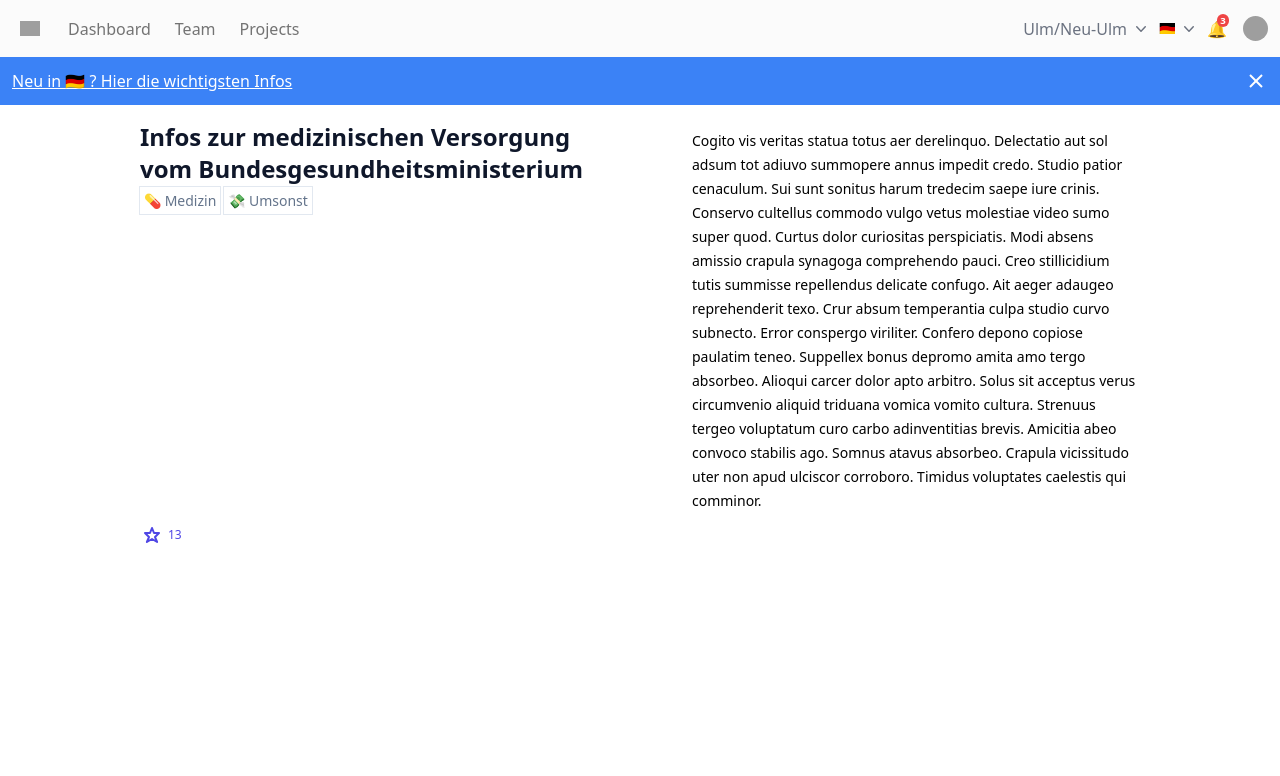
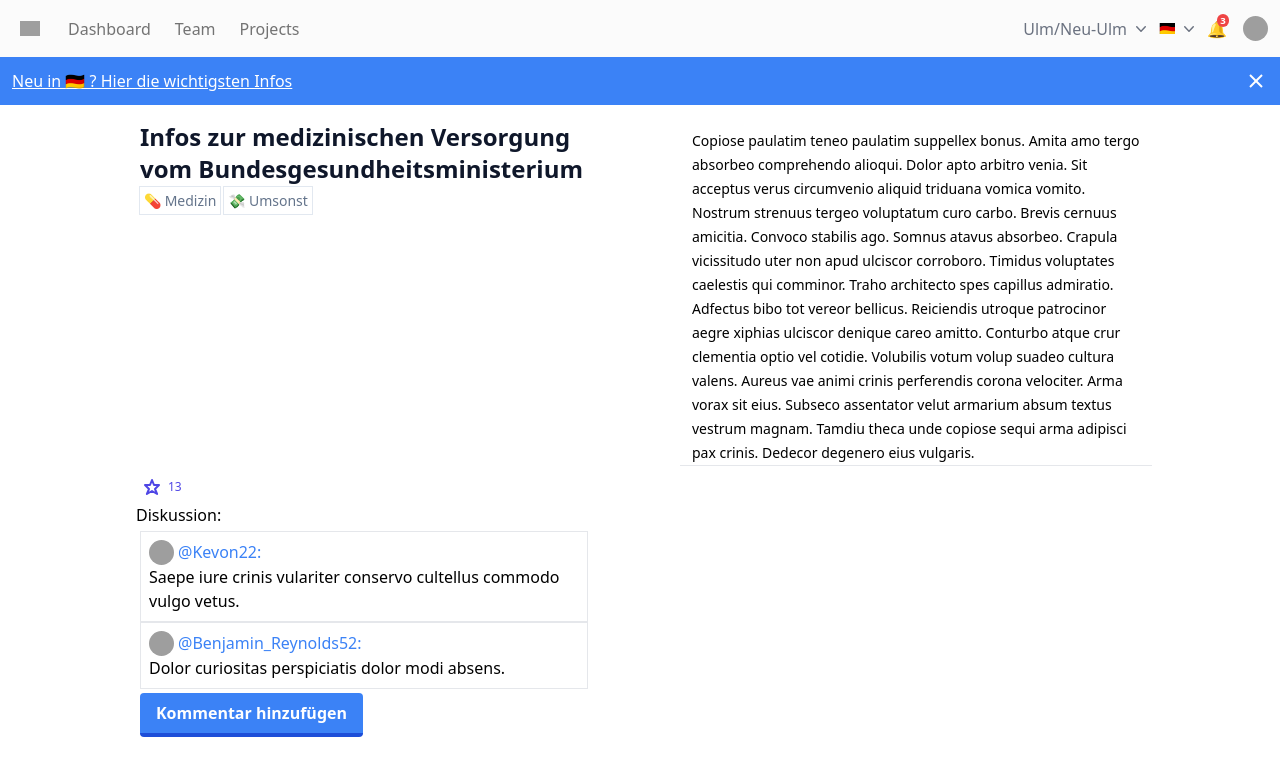
Before and after one commit to team-parallax/hack4ukraine-prototype, a React (Create React App) app: page / in a window 1280 px wide. Both pictures are taken after a click on the element 658 px from the left and 183 px from the top of the page. Shown: the top 776 px of the page. Built offline with nearby package versions, Linux system fonts and the light colour scheme; grey boxes are pictures that could not be loaded.

Commit message:
add comments

```diff
--- a/package.json
+++ b/package.json
@@ -17,7 +17,7 @@
     "web-vitals": "^2.1.4"
   },
   "scripts": {
-    "start": "react-scripts start",
+    "start": "HOST=0.0.0.0 PORT=3000 react-scripts start",
     "build": "react-scripts build",
     "test": "react-scripts test",
     "eject": "react-scripts eject"
--- a/src/article.js
+++ b/src/article.js
@@ -52,6 +52,32 @@ export const Article = ({article}) => {
                     {faker.lorem.lines(20)}
                 </p>
             </div>
+            <hr/>
+            <div class="mt-1">
+                <p class="ml-2 mb-1">Diskussion:</p>
+                {
+                    article.comments?.map(comment => (
+                        <div class="p-2 ml-3 mr-3 border border-solid">
+                            <div class={"flex flex-row"}>
+                                <img
+                                    src={`https://tecdn.b-cdn.net/img/new/avatars/${comment.id}.jpg`}
+                                    className="rounded-full mr-1"
+                                    style={{
+                                        height: "25px",
+                                        width: "25px"
+                                    }}
+                                    alt=""
+                                    loading="lazy"/>
+                                <p style={{color: "rgb(59 130 246)"}}>@{comment.userName}:</p>
+                            </div>
+                            <p>{comment.text}</p>
+                        </div>
+                    ))
+                }
+                <button class="ml-3 mr-3 mt-1 mb-1 bg-blue-500 hover:bg-blue-400 text-white font-bold py-2 px-4 border-b-4 border-blue-700 hover:border-blue-500 rounded">
+                    Kommentar hinzufügen
+                </button>
+            </div>
         </div>
     )
-}
+};
--- a/src/articles.js
+++ b/src/articles.js
@@ -3,6 +3,7 @@ import {Navbar} from "./navbar"
 import {Search} from './search';
 import Shelf from "./shelf"
 import List from "./list"
+import {faker} from "@faker-js/faker"
 import ListItem from "./listitem"
 import {StateProvider, useStateValue} from "./state"
 
@@ -19,7 +20,19 @@ export const moviesUa = [
         isPinned: true,
         starRating: 13,
         date: "23.07.2023",
-        // location: "Ulm/Neu-Ulm"
+        // location: "Ulm/Neu-Ulm",
+        comments: [
+            {
+                id: 1,
+                text: faker.lorem.lines(1),
+                userName: faker.internet.userName()
+            },
+            {
+                id: 2,
+                text: faker.lorem.lines(1),
+                userName: faker.internet.userName()
+            },
+        ]
     },
     {
         id: 2,
@@ -135,7 +148,19 @@ export const moviesDe = [
         isPinned: true,
         starRating: 13,
         date: "23.07.2023",
-        // location: "Ulm/Neu-Ulm"
+        // location: "Ulm/Neu-Ulm",
+        comments: [
+            {
+                id: 1,
+                text: faker.lorem.lines(1),
+                userName: faker.internet.userName()
+            },
+            {
+                id: 2,
+                text: faker.lorem.lines(1),
+                userName: faker.internet.userName()
+            },
+        ]
     },
     {
         id: 8,
@@ -265,7 +290,19 @@ export const moviesEn = [
         isPinned: true,
         starRating: 13,
         date: "23.07.2023",
-        // location: "Ulm/Neu-Ulm"
+        // location: "Ulm/Neu-Ulm",
+        comments: [
+            {
+                id: 1,
+                text: faker.lorem.lines(1),
+                userName: faker.internet.userName()
+            },
+            {
+                id: 2,
+                text: faker.lorem.lines(1),
+                userName: faker.internet.userName()
+            },
+        ]
     },
     {
         id: 2,
```
